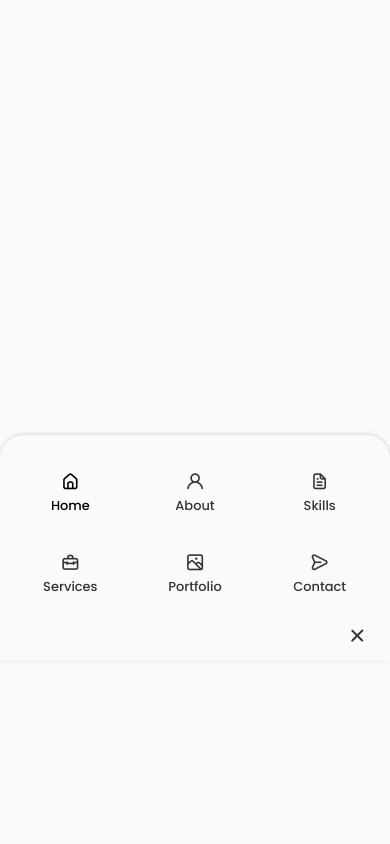
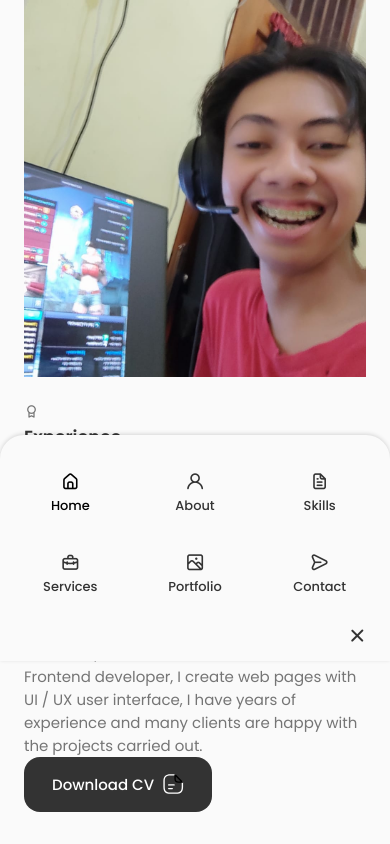
Before and after one commit to ABCDullahh/Portfolio, a React (Create React App) app: page / in a window 390 px wide. Shown: the part 1027-1871 px from the top of the page. Before the commit the page ends 844 px from the top, so only its background shows below. Built offline with nearby package versions, Linux system fonts and the light colour scheme.

Commit message:
about1 and responsiveness

```diff
--- a/src/App.css
+++ b/src/App.css
@@ -186,6 +186,9 @@
 }
 /* for medium devices */
 @media screen and (max-width: 768) {
+  .section {
+    padding: 2rem 0 4rem;
+  }
 }
 
 @media screen and (max-width: 576) {
@@ -193,6 +196,10 @@
 
 /* small devices */
 @media screen and (max-width: 350) {
+  :root {
+    --big-font-size: 2.25rem;
+  }
+
   .container {
     margin-left: var(--mb-1);
     margin-right: var(--mb-1);
--- a/src/App.jsx
+++ b/src/App.jsx
@@ -2,6 +2,7 @@
 import "./App.css";
 import Header from './components/header/Header'
 import Home from './components/home/Home';
+import About from './components/about/About';
 
 const App = () => {
   return (
@@ -10,6 +11,7 @@
 
       <main className='main'>
         <Home />
+        <About />
       </main>
     </>
   )
--- /dev/null
+++ b/src/components/about/About.jsx
@@ -0,0 +1,54 @@
+import React from 'react';
+import "./about.css";
+import AboutImg from "../../assets/about.jfif";
+import CV from "../../assets/John-Cv.pdf"
+import Info from './Info';
+
+const About = () => {
+    return (
+        <section className="about section" id="about">
+            <h2 className="section__title">About Me</h2>
+            <span className="section__subtitle">My Introduction</span>
+
+            <div className="about__container container grid">
+                <img src={AboutImg} alt="" className="about__img" />
+
+                <div className="about__data">
+                    <Info />
+
+                    <p className="about__description">Frontend developer, I create web pages with UI / UX user interface, I have years of experience and many clients are happy with the projects carried out.</p>
+
+                    <a download="" href={CV} className="button button--flex">Download CV
+                    <svg
+                        class="button__icon"
+                        xmlns="http://www.w3.org/2000/svg"
+                        width="24"
+                        height="24"
+                        viewBox="0 0 24 24"
+                        fill="none"
+                    >
+                        <path
+                        d="M15.25 22.7502H9.25C3.82 22.7502 1.5 20.4302 1.5 15.0002V9.00024C1.5 3.57024 3.82 1.25024 9.25 1.25024H14.25C14.66 1.25024 15 1.59024 15 2.00024C15 2.41024 14.66 2.75024 14.25 2.75024H9.25C4.64 2.75024 3 4.39024 3 9.00024V15.0002C3 19.6102 4.64 21.2502 9.25 21.2502H15.25C19.86 21.2502 21.5 19.6102 21.5 15.0002V10.0002C21.5 9.59024 21.84 9.25024 22.25 9.25024C22.66 9.25024 23 9.59024 23 10.0002V15.0002C23 20.4302 20.68 22.7502 15.25 22.7502Z"
+                        fill="var(--container-color)"
+                        ></path>
+                        <path
+                        d="M22.25 10.7502H18.25C14.83 10.7502 13.5 9.42023 13.5 6.00023V2.00023C13.5 1.70023 13.68 1.42023 13.96 1.31023C14.24 1.19023 14.56 1.26023 14.78 1.47023L22.78 9.47023C22.99 9.68023 23.06 10.0102 22.94 10.2902C22.82 10.5702 22.55 10.7502 22.25 10.7502ZM15 3.81023V6.00023C15 8.58023 15.67 9.25023 18.25 9.25023H20.44L15 3.81023Z"
+                        fill="#000"
+                        ></path>
+                        <path
+                        d="M13.25 13.7502H7.25C6.84 13.7502 6.5 13.4102 6.5 13.0002C6.5 12.5902 6.84 12.2502 7.25 12.2502H13.25C13.66 12.2502 14 12.5902 14 13.0002C14 13.4102 13.66 13.7502 13.25 13.7502Z"
+                        fill="var(--container-color)"
+                        ></path>
+                        <path
+                        d="M11.25 17.7502H7.25C6.84 17.7502 6.5 17.4102 6.5 17.0002C6.5 16.5902 6.84 16.2502 7.25 16.2502H11.25C11.66 16.2502 12 16.5902 12 17.0002C12 17.4102 11.66 17.7502 11.25 17.7502Z"
+                        fill="var(--container-color)"
+                        ></path>
+                    </svg>
+                    </a>
+                </div>
+            </div>
+        </section>
+    )
+}
+
+export default About
--- /dev/null
+++ b/src/components/about/Info.jsx
@@ -0,0 +1,27 @@
+import React from 'react'
+
+const Info = () => {
+    return (
+        <div className="about__info grid">
+            <div className="about__box">
+            <i class="bx bx-award about__icon"></i>
+                <h3 className="about__title">Experience</h3>
+                <span className="about__subtitle">2+ Years Coding</span>
+            </div>
+
+            <div className="about__box">
+            <i class="bx bx-briefcase-alt-2 about__icon"></i>
+                <h3 className="about__title">Completed</h3>
+                <span className="about__subtitle">20+ Projects</span>
+            </div>
+
+            <div className="about__box">
+            <i class="bx bx-support about__icon"></i>
+                <h3 className="about__title">Support</h3>
+                <span className="about__subtitle">Online 24/7</span>
+            </div>
+        </div>
+    )
+}
+
+export default Info
```
Also changed, not shown: src/assets/about.jfif (added), src/assets/about.jpg (deleted), src/components/about/about.css (added).
